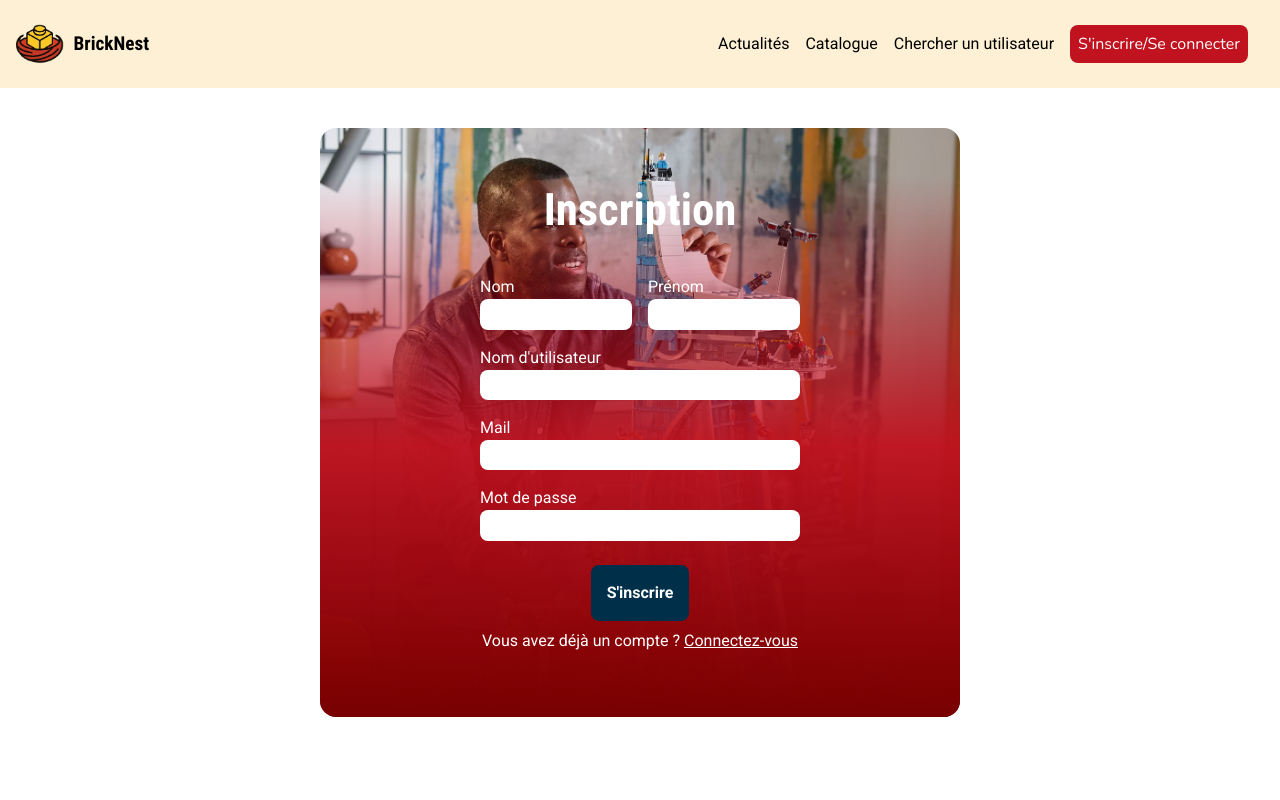
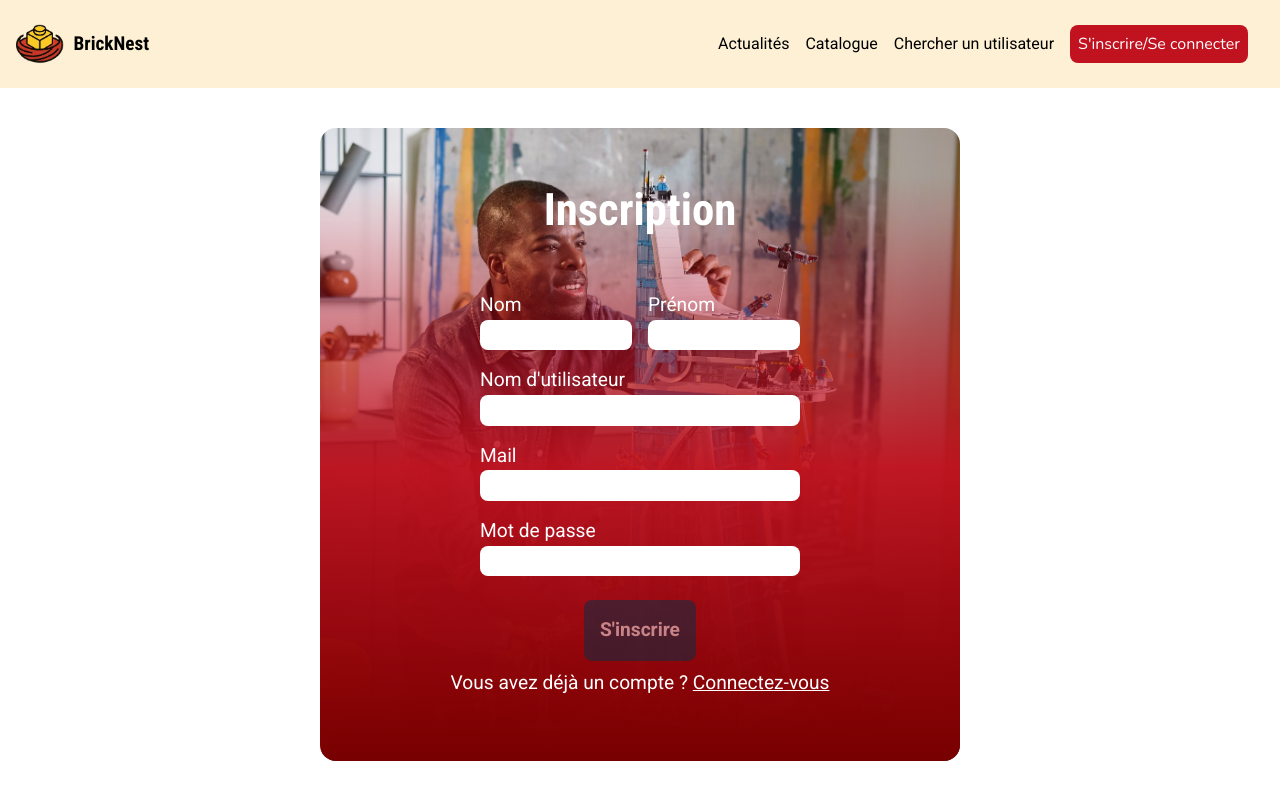
Before and after one commit to thAlexis/BrickNest_Frontend, a React (Vite) app: page /register in a window 1280 px wide. Built offline with nearby package versions, Linux system fonts and the light colour scheme.

Commit message:
feat(Register): add yup errors message and automatic enable register button on valid inputs

```diff
--- a/src/views/Register.jsx
+++ b/src/views/Register.jsx
@@ -8,13 +8,15 @@ export default function Register() {
   const {
     register,
     handleSubmit,
-    formState: { errors },
-  } = useForm({ resolver: yupResolver(registerSchema), mode: "onBlur" });
+    formState: { errors, isValid },
+  } = useForm({ resolver: yupResolver(registerSchema), mode: "onChange" });
 
-  console.log(errors.username);
+  function registerAccount(data) {
+    console.log(data);
+  }
 
   return (
-    <div className="lg:w-[100%] lg:h-[min-content] lg:rounded-[10rem] lg:rounded-[1rem] lg:flex lg:justify-center lg:mt-[10%]">
+    <div className="lg:w-[100%] lg:h-[min-content] lg:rounded-[10rem] lg:rounded-[1rem] lg:flex lg:justify-center lg:mt-[20%] xl:mt-[10%]">
       <div
         className="bg-cover bg-center h-[100vh] lg:h-[100%] relative lg:static lg:rounded-[1rem] lg:w-[40rem]"
         style={{ backgroundImage: `url(${avengersTower})` }}
@@ -24,68 +26,113 @@ export default function Register() {
             <h1 className="font-robotoCond font-[700] text-white text-[2rem] lg:text-[2.8rem]">
               Inscription
             </h1>
-            <form className="flex flex-col items-center text-white mt-[0.5rem] lg:mt-[2rem] w-[50%] md:w-[20rem]">
+            <form
+              onSubmit={handleSubmit(registerAccount)}
+              className="flex flex-col items-center text-white mt-[0.5rem] lg:mt-[2rem] w-[50%] md:w-[20rem]"
+            >
               <div className="lg:flex lg:gap-[1rem] w-[100%]">
                 <div className="flex flex-col items-center lg:items-start">
-                  <label className="text-[1rem]" for="lastname">
+                  <label
+                    className="text-[1rem] md:text-[1.2rem] mt-[1rem]"
+                    for="lastname"
+                  >
                     Nom
                   </label>
                   <input
                     {...register("lastname")}
-                    className="bg-white text-black rounded-[0.5rem] p-[0.2rem] mb-[1rem] w-[100%]"
+                    className="bg-white text-black rounded-[0.5rem] p-[0.2rem] w-[100%]"
                     type="text"
                     name="lastname"
                   />
-                  {errors.lastname && <p>{errors.lastname.message}</p>}
+                  {errors.lastname && (
+                    <p className="text-[0.6rem] md:text-[0.8rem] ">
+                      {errors.lastname.message}
+                    </p>
+                  )}
                 </div>
                 <div className="flex flex-col items-center lg:items-start">
-                  <label className="text-[1rem]" for="firstname">
+                  <label
+                    className="text-[1rem] md:text-[1.2rem] mt-[1rem]"
+                    for="firstname"
+                  >
                     Prénom
                   </label>
                   <input
-                    className="bg-white text-black rounded-[0.5rem] p-[0.2rem] mb-[1rem] w-[100%]"
+                    className="bg-white text-black rounded-[0.5rem] p-[0.2rem]  w-[100%]"
                     type="text"
                     {...register("firstname")}
                     name="firstname"
                   />
-                  {errors.firstname && <p>{errors.firstname.message}</p>}
+                  {errors.firstname && (
+                    <p className="text-[0.6rem] md:text-[0.8rem]">
+                      {errors.firstname.message}
+                    </p>
+                  )}
                 </div>
               </div>
-              <label className="text-[1rem] lg:self-start" for="username">
+              <label
+                className="text-[1rem] md:text-[1.2rem] mt-[1rem] lg:self-start"
+                for="username"
+              >
                 Nom d'utilisateur
               </label>
               <input
-                className="bg-white text-black rounded-[0.5rem] p-[0.2rem] mb-[1rem] w-[100%]"
+                className="bg-white text-black rounded-[0.5rem] p-[0.2rem] w-[100%]"
                 type="text"
                 {...register("username")}
                 name="username"
               />
-              {errors.username && <p>{errors.username.message}</p>}
-              <label className="text-[1rem] lg:self-start" for="mail">
+              {errors.username && (
+                <p className="text-[0.6rem] md:text-[0.8rem] lg:self-start">
+                  {errors.username.message}
+                </p>
+              )}
+              <label
+                className="text-[1rem] md:text-[1.2rem] mt-[1rem] lg:self-start"
+                for="mail"
+              >
                 Mail
               </label>
               <input
-                className="bg-white text-black rounded-[0.5rem] p-[0.2rem] mb-[1rem] w-[100%]"
+                className="bg-white text-black rounded-[0.5rem] p-[0.2rem] w-[100%]"
                 type="mail"
                 {...register("mail")}
                 name="mail"
               />
-              {errors.mail && <p>{errors.mail.message}</p>}
-              <label className="text-[1rem] lg:self-start" for="password">
+              {errors.mail && (
+                <p className="text-[0.6rem] md:text-[0.8rem] lg:self-start">
+                  {errors.mail.message}
+                </p>
+              )}
+              <label
+                className="text-[1rem] md:text-[1.2rem] mt-[1rem] lg:self-start"
+                for="password"
+              >
                 Mot de passe
               </label>
               <input
-                className="bg-white text-black rounded-[0.5rem] p-[0.2rem] mb-[1rem] w-[100%]"
+                className="bg-white text-black rounded-[0.5rem] p-[0.2rem] w-[100%]"
                 type="password"
                 {...register("password")}
                 name="password"
               />
-              {errors.password && <p>{errors.password.message}</p>}
-              <button className="bg-[#003049] mt-[0.5rem] p-[1rem] rounded-[0.5rem] text-[1rem] hover:bg-[#669BBC] font-[700]">
+              {errors.password && (
+                <p className="text-[0.6rem] md:text-[0.8rem] lg:self-start">
+                  {errors.password.message}
+                </p>
+              )}
+              <button
+                disabled={!isValid}
+                className={` bg-[#003049] mt-[1.5rem] p-[1rem] rounded-[0.5rem] text-[1rem] md:text-[1.2rem]  font-[700] ${
+                  !isValid
+                    ? "opacity-50"
+                    : "opacity-100 hover:bg-[#669BBC] cursor-pointer"
+                }`}
+              >
                 S'inscrire
               </button>
             </form>
-            <span className="mt-[0.5rem] text-white">
+            <span className="mt-[0.5rem] md:text-[1.2rem] text-white ">
               Vous avez déjà un compte ?{" "}
               <Link className="underline">Connectez-vous</Link>
             </span>
```
